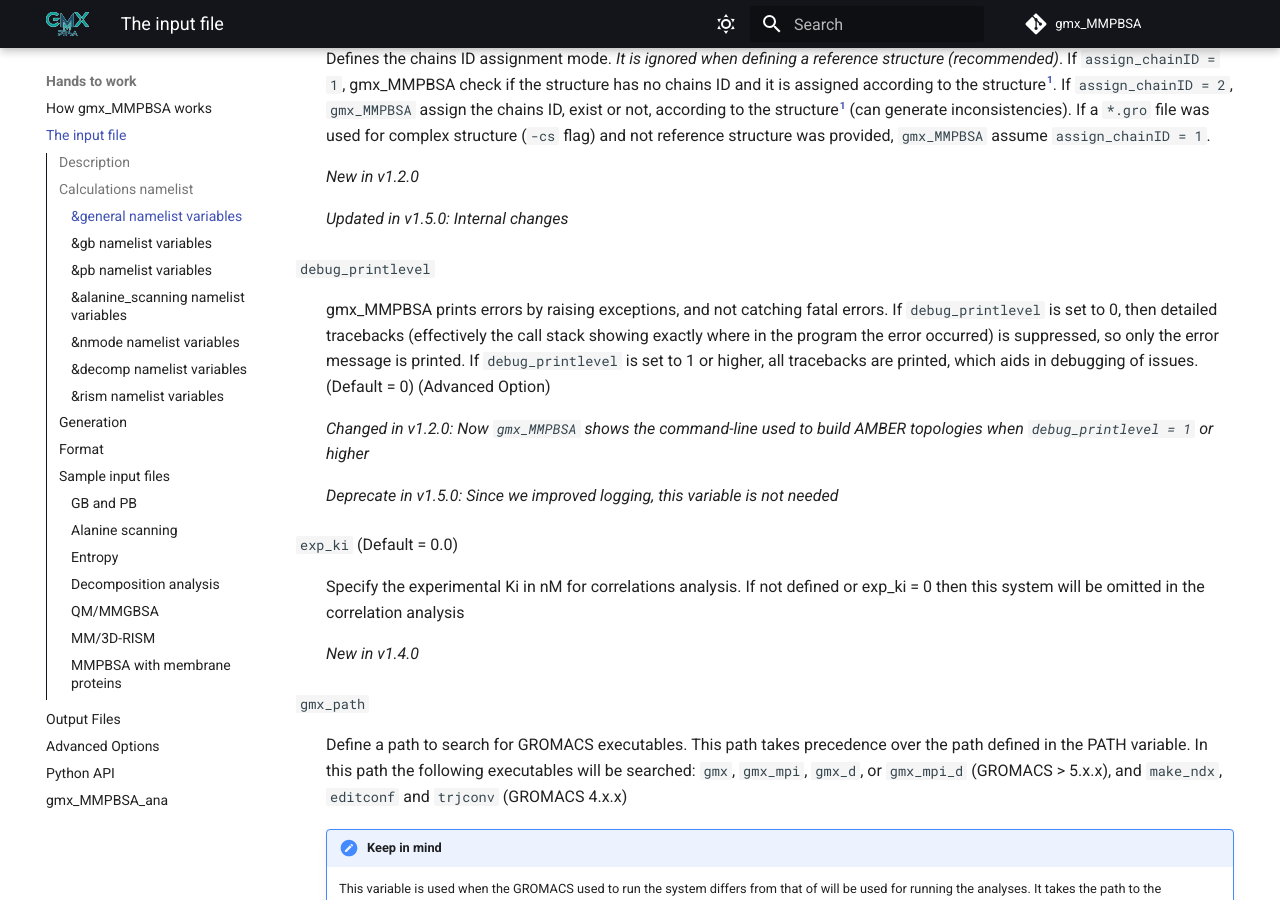
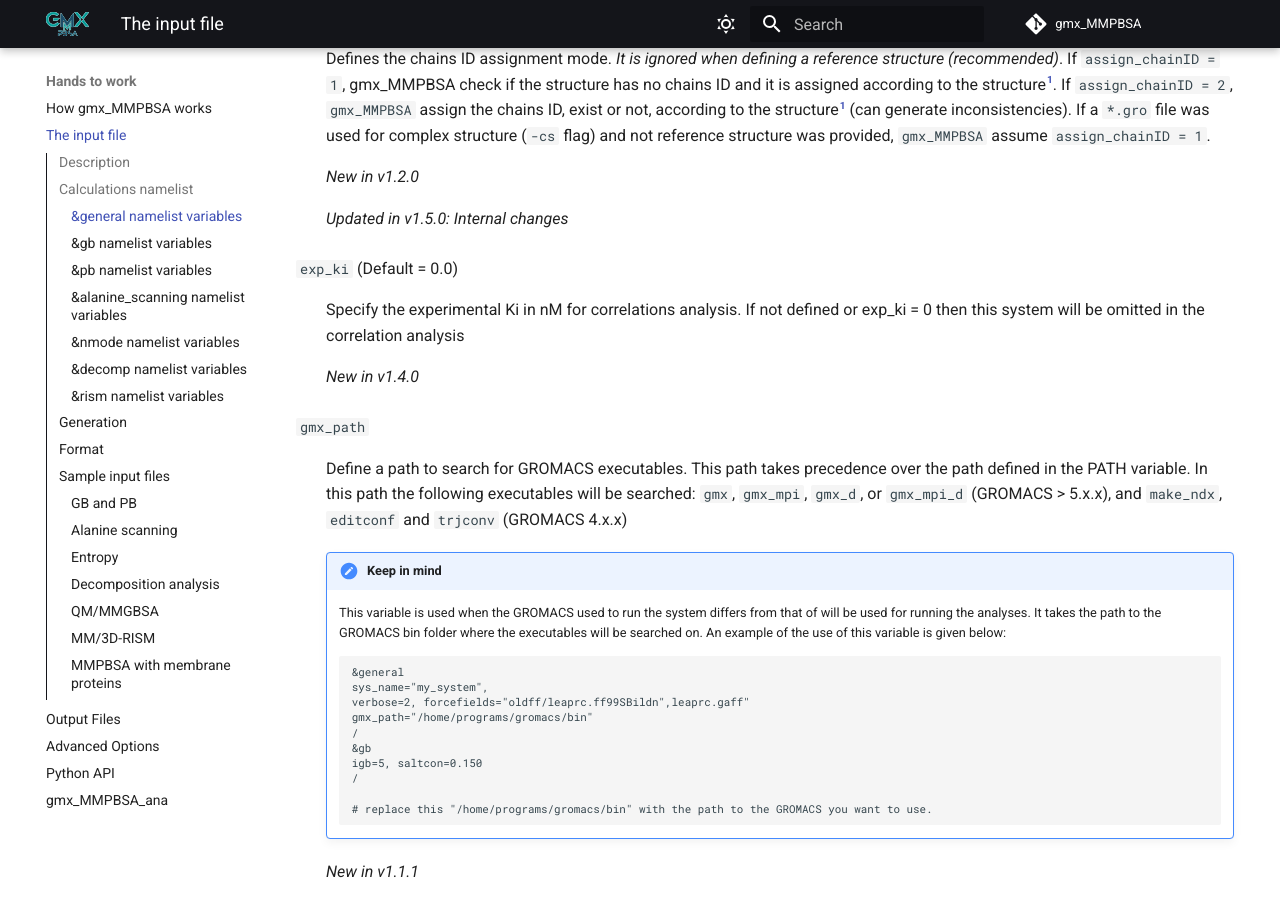
Before and after one commit to Valdes-Tresanco-MS/gmx_MMPBSA, an MkDocs documentation site: the page built from docs/input_file.md, in a window 1280 px wide and 900 px high, scrolled down 6147 px. Built offline with MkDocs 1.6.1 and Material for MkDocs 9.7.7, drawn with Linux system fonts in a browser that asks for light colours; comment, search, counter and statistics services are not loaded; some of the changed text lies outside the part shown.

Commit message:
update input file addnamelist

```diff
--- a/docs/input_file.md
+++ b/docs/input_file.md
@@ -266,17 +266,6 @@
         both criteria or residue numbering changes are present, we assign a new chain ID. If there are terminal
         amino acids but the numbering of the residue continues, we do not change the ID of the chain._
 
-`debug_printlevel`
-:   gmx_MMPBSA prints errors by raising exceptions, and not catching fatal errors. If `debug_printlevel` is
-set to 0, then detailed tracebacks (effectively the call stack showing exactly where in the program the error occurred)
-is suppressed, so only the error message is printed. If `debug_printlevel` is set to 1 or higher, all tracebacks are
-printed, which aids in debugging of issues. (Default = 0) (Advanced Option)
-
-    _Changed in v1.2.0: Now `gmx_MMPBSA` shows the command-line used to build AMBER topologies when
-    `debug_printlevel = 1` or higher_
-
-    _Deprecate in v1.5.0: Since we improved logging, this variable is not needed_
-
 `exp_ki` (Default = 0.0)
 :   Specify the experimental Ki in nM for correlations analysis. If not defined or exp_ki = 0 then this system will be
 omitted in the correlation analysis
```
Also changed, not shown: other parts of docs/input_file.md (+11 -0 lines), 1 other file.
